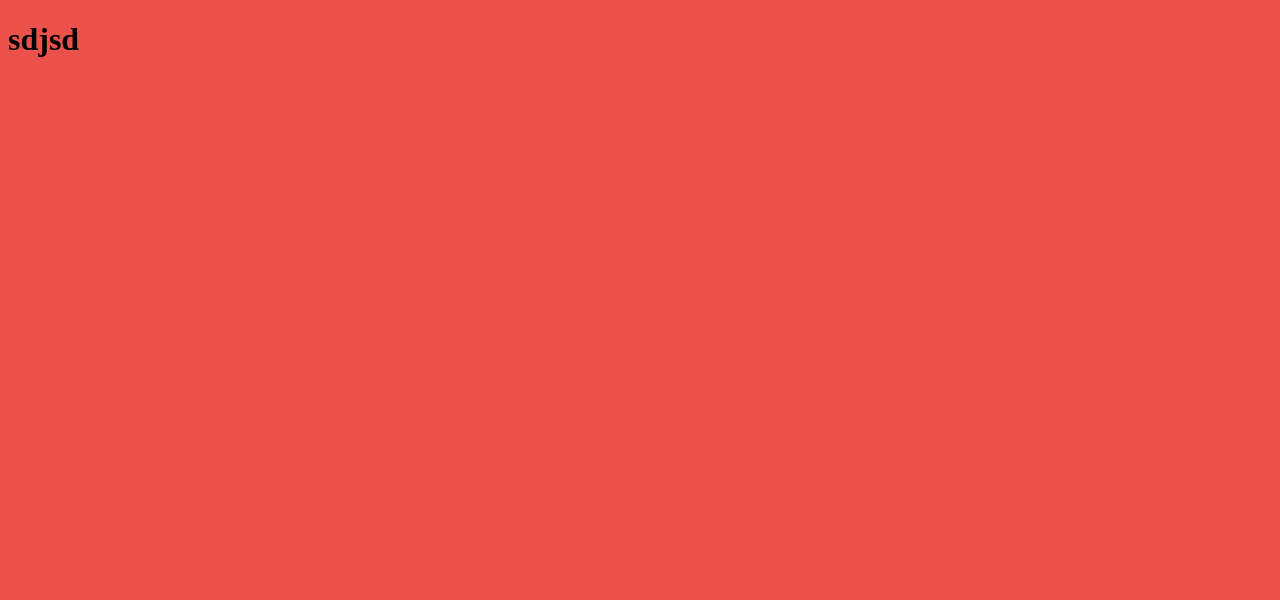
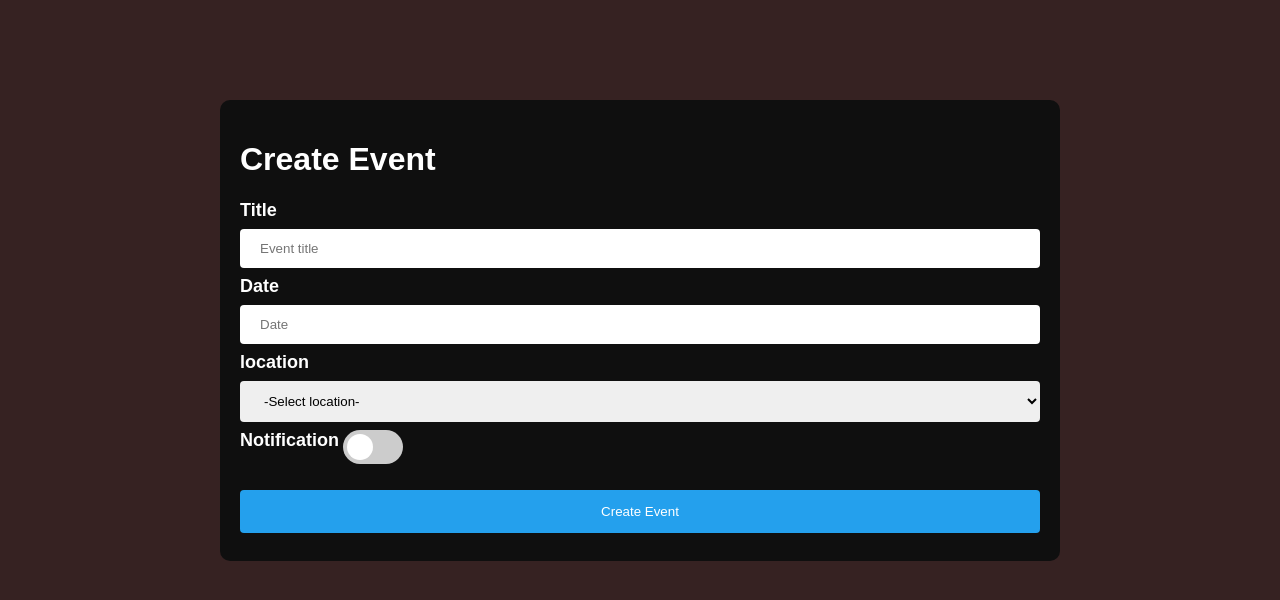
Before and after one commit to vishal206/formWeb, a plain HTML site: page index.html in a window 1280 px wide. Drawn offline with Linux system fonts and the light colour scheme.

Commit message:
completed

```diff
--- a/index.html
+++ b/index.html
@@ -10,7 +10,28 @@
 </head>
 
 <body>
-    <h1>sdjsd</h1>
+    <div class="square">
+        <h1>Create Event</h1>
+        <label>Title</label>
+        <input type="text" id="fname" name="firstname" placeholder="Event title">
+        <label>Date</label>
+        <input type="text" id="fname" name="firstname" placeholder="Date">
+        <label>location</label>
+        <select id="country" name="country">
+            <option value="select">-Select location-</option>
+            <option value="SJT">SJT</option>
+            <option value="TT">TT</option>
+            <option value="MB">MB</option>
+        </select>
+        <label>Notification</label>
+        <label class="switch">
+            <input type="checkbox">
+            <span class="slider round">
+            </span>
+            <a></a>
+        </label><br><br>
+        <input type="submit" value="Create Event">
+    </div>
 </body>
 
 </html>
--- a/style.css
+++ b/style.css
@@ -1,5 +1,115 @@
 body {
-    background-color: #ec524b;
+    /* background-color: #585858; */
+    background-color: #362222;
     background-size: cover;
     background-repeat: no-repeat;
+    height: 100%;
+
 }
+
+.square {
+    margin: auto;
+    margin-top: 100px;
+    width: 800px;
+    height: 100%;
+    /* width: 50px; */
+    border-radius: 10px;
+    background-color: #0F0F0F;
+
+    padding: 20px;
+}
+
+h1 {
+    color: white;
+    font-family: sans-serif;
+}
+
+input[type=text],
+select {
+    width: 100%;
+    padding: 12px 20px;
+    margin: 8px 0;
+    display: inline-block;
+    border: 1px;
+    border-radius: 4px;
+    box-sizing: border-box;
+}
+
+label {
+    color: white;
+    font-family: sans-serif;
+    font-size: 18px;
+    font-weight: bold;
+}
+
+
+input[type=submit] {
+    width: 100%;
+    background-color: #24a0ed;
+    color: white;
+    padding: 14px 20px;
+    margin: 8px 0;
+    border: none;
+    border-radius: 4px;
+    cursor: pointer;
+}
+
+.switch {
+    position: relative;
+    display: inline-block;
+    width: 60px;
+    height: 34px;
+}
+
+.switch input {
+    opacity: 0;
+    width: 0;
+    height: 0;
+}
+
+.slider {
+    position: absolute;
+    cursor: pointer;
+    top: 0;
+    left: 0;
+    right: 0;
+    bottom: 0;
+    background-color: #ccc;
+    -webkit-transition: .4s;
+    transition: .4s;
+}
+
+.slider:before {
+    position: absolute;
+    content: "";
+    height: 26px;
+    width: 26px;
+    left: 4px;
+    bottom: 4px;
+    background-color: white;
+    -webkit-transition: .4s;
+    transition: .4s;
+}
+
+input:checked+.slider {
+    background-color: #2196F3;
+
+}
+
+input:focus+.slider {
+    box-shadow: 0 0 1px #2196F3;
+}
+
+input:checked+.slider:before {
+    -webkit-transform: translateX(26px);
+    -ms-transform: translateX(26px);
+    transform: translateX(26px);
+}
+
+.slider.round {
+    border-radius: 34px;
+}
+
+.slider.round:before {
+    border-radius: 50%;
+}
```
